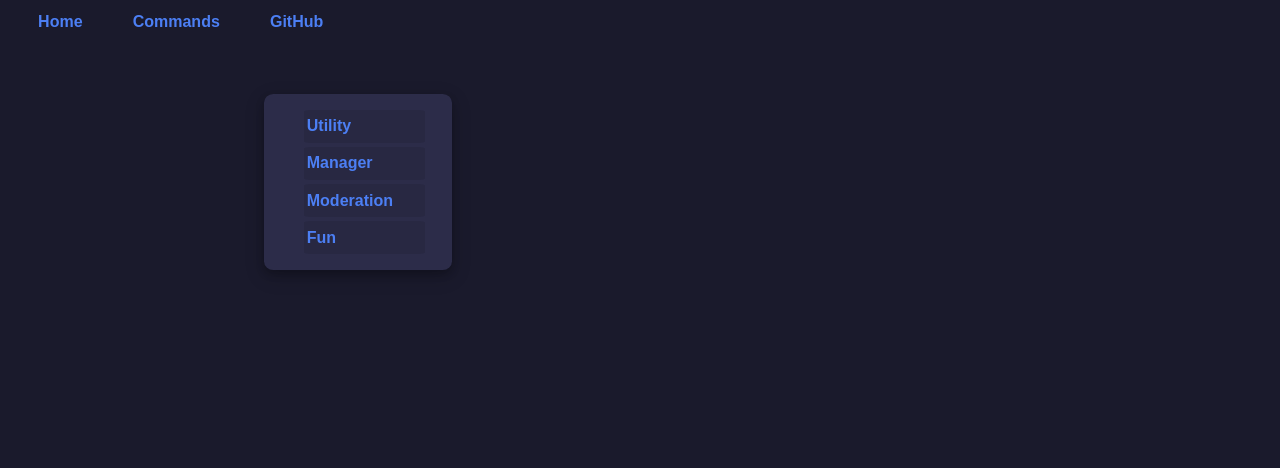
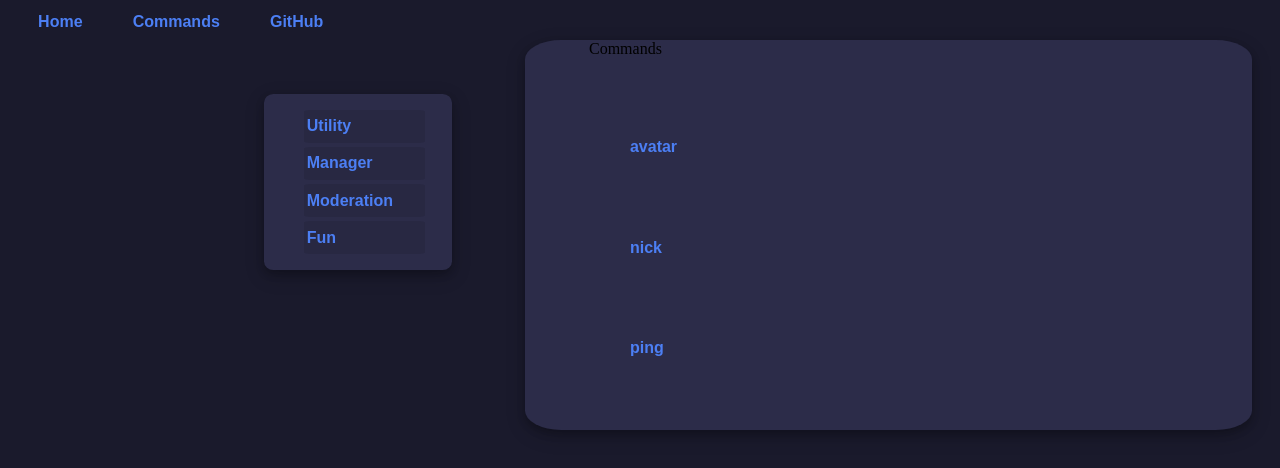
Before and after one commit to Crymepunk/rajikaru.xyz, a Next.js app: page /commands in a window 1280 px wide. Shown: the top 468 px of the page. Built offline with nearby package versions, Linux system fonts and the light colour scheme.

Commit message:
Started development on the commands page added working buttons to switch between tabs of commands and added more styling

```diff
--- a/pages/commands.js
+++ b/pages/commands.js
@@ -1,31 +1,90 @@
 import Head from 'next/head'
-import Script from 'next/script'
 import menuStyles from '../styles/menu.module.css'
 import Navbar from '../components/navbar.js'
 
 export default function commands() {
+  function utilitymenu() {
+    document.getElementById('commandsList1').classList.remove('invisible');
+    document.getElementById('commandsList2').classList.add('invisible');
+    document.getElementById('commandsList3').classList.add('invisible');
+    document.getElementById('commandsList4').classList.add('invisible');
+  };
+
+  function managermenu() {
+    document.getElementById('commandsList1').classList.add('invisible');
+    document.getElementById('commandsList2').classList.remove('invisible');
+    document.getElementById('commandsList3').classList.add('invisible');
+    document.getElementById('commandsList4').classList.add('invisible');
+  };
+
+  function moderationmenu() {
+    document.getElementById('commandsList1').classList.add('invisible');
+    document.getElementById('commandsList2').classList.add('invisible');
+    document.getElementById('commandsList3').classList.remove('invisible');
+    document.getElementById('commandsList4').classList.add('invisible');
+  };
+
+  function funmenu() {
+    document.getElementById('commandsList1').classList.add('invisible');
+    document.getElementById('commandsList2').classList.add('invisible');
+    document.getElementById('commandsList3').classList.add('invisible');
+    document.getElementById('commandsList4').classList.remove('invisible');
+  };
+
   return (
     <>
       <Head>
         <title>Rajikaru Bot Commands</title>
       </Head>
+      <style>
+        {`.invisible {
+          transition-duration: 0.4s !important;
+          opacity: 0%;
+          display: none;
+        }`}
+      </style>
       <Navbar />
-      <aside className={menuStyles.commandsMenu}>
+      <aside id="utility" className={menuStyles.commandsMenu}>
         <ul>
           <li className={menuStyles.list}>
-            <a className={menuStyles.utility} href="#Utility">Utility</a>
+            <a className={menuStyles.utility} href="#Utility" onClick={() => utilitymenu()}>Utility</a>
           </li>
           <li className={menuStyles.list}>
-            <a className={menuStyles.manager} href="#Manager">Manager</a>
+            <a className={menuStyles.manager} href="#Manager" onClick={() => managermenu()}>Manager</a>
           </li>
           <li className={menuStyles.list}>
-            <a className={menuStyles.moderation} href="#Moderation">Moderation</a>
+            <a className={menuStyles.moderation} href="#Moderation" onClick={() => moderationmenu()}>Moderation</a>
           </li>
           <li className={menuStyles.list}>
-            <a className={menuStyles.fun} href="#Fun">Fun</a>
+            <a className={menuStyles.fun} href="#Fun" onClick={() => funmenu()}>Fun</a>
           </li>
         </ul>
       </aside>
+      <div className={menuStyles.commandsList}>
+        <div id="commandsList1">
+          <div>Commands</div>
+            <ul>
+              <li className={menuStyles.commands}>avatar</li>
+              <li className={menuStyles.commands}>nick</li>
+              <li className={menuStyles.commands}>ping</li>
+            </ul>
+          </div>
+        <div id="commandsList2">
+          <ul>
+
+          </ul>
+        </div>
+        <div id="commandsList3">
+          <ul>
+
+          </ul>
+        </div>
+        <div id="commandsList4">
+          <ul>
+
+          </ul>
+        </div>
+      </div>
     </>
   )
 }
--- a/styles/menu.module.css
+++ b/styles/menu.module.css
@@ -7,6 +7,7 @@
   padding-bottom: 0.01%;
   border-radius: 5%;
   box-shadow: 0 4px 8px 0 rgba(0, 0, 0, 0.2), 0 6px 20px 0 rgba(0, 0, 0, 0.19);
+  margin-right: 0%;
 }
 
 .list {
@@ -109,6 +110,32 @@
   box-shadow: 0 2px 4px 0 rgba(53, 86, 163, 0.1), 0 3px 10px 0 rgba(53, 86, 163, 0.19);
 }
 
-.white {
-  background-color: white;
+.commandsList {
+  background-color: #2c2c49;
+  margin-top: 0%;
+  padding-left: 5%;
+  padding-right: 45%;
+  margin-left: 40%;
+  padding-top: 0.01%;
+  padding-bottom: 0.01%;
+  border-radius: 5%;
+  box-shadow: 0 4px 8px 0 rgba(0, 0, 0, 0.2), 0 6px 20px 0 rgba(0, 0, 0, 0.19);
+  position: absolute;
+  top: 5%;
 }
+
+.commands {
+  color: rgb(76, 127, 244);
+  text-decoration: none;
+  font-family: Arial, Helvetica, sans-serif;
+  font-size: 100%;
+  font-weight: bold;
+  display: block;
+  padding: 1% 2%;
+  margin-right: 18%;
+  margin-top: 150%;
+  margin-bottom: 150%;
+  padding-top: 20%;
+  padding-bottom: 5%;
+  border-radius: 5%;
+}
```
